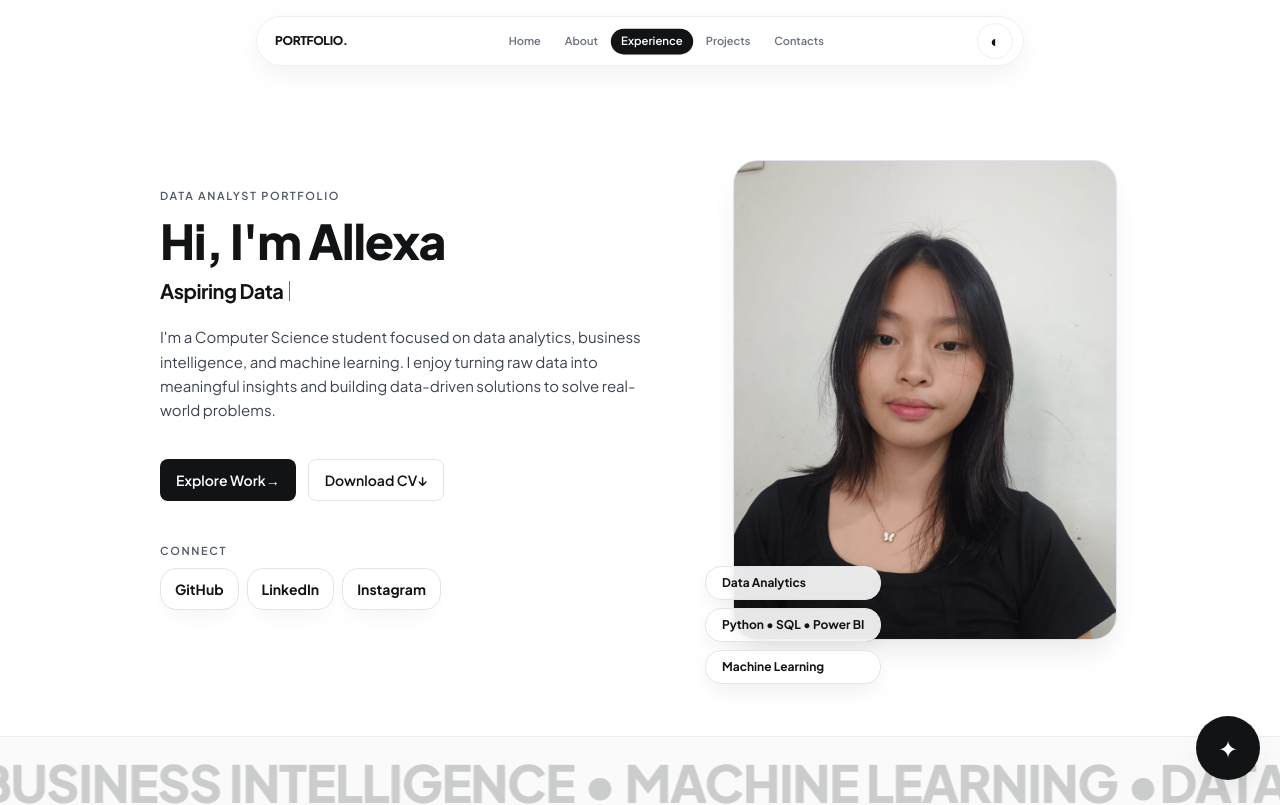
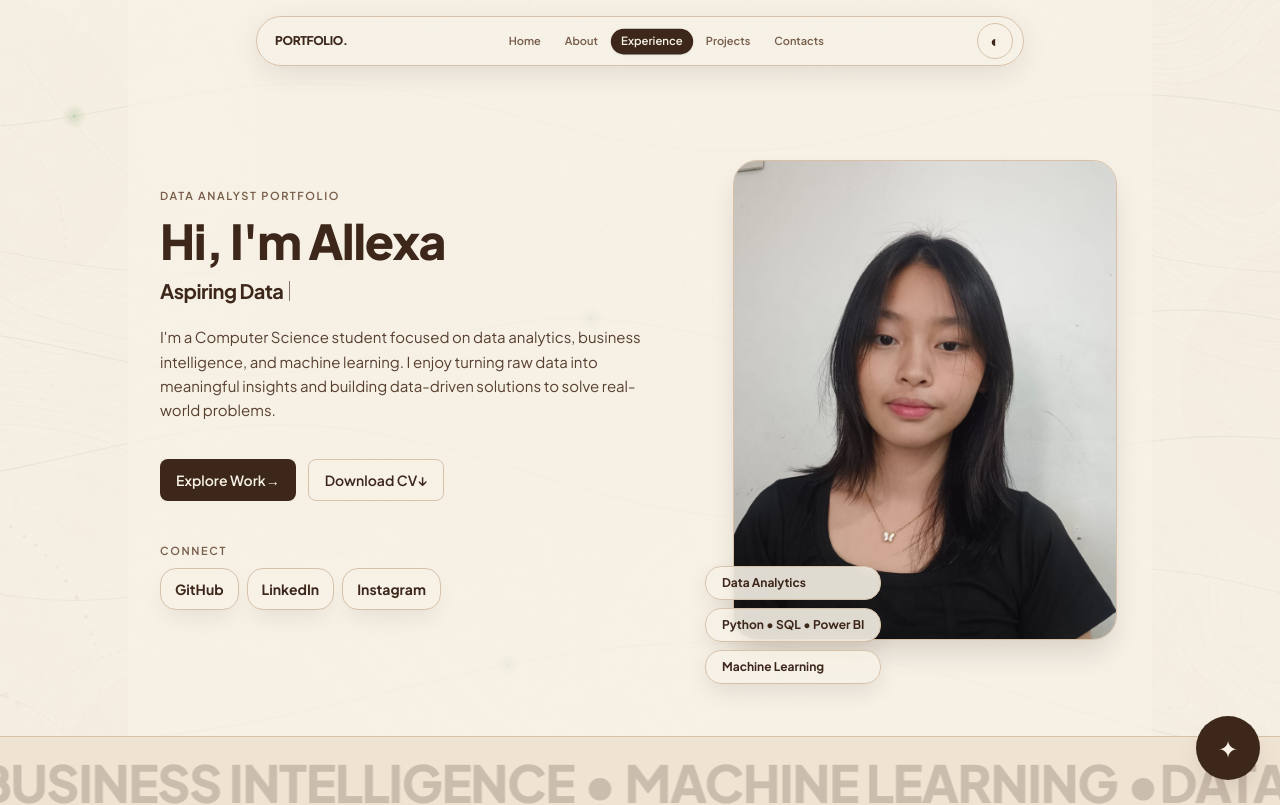
Before and after one commit to allexaFelissa/portofolio, a Next.js app: page / in a window 1280 px wide. Shown: the top 805 px of the page. Built offline with nearby package versions, Linux system fonts and the light colour scheme.

Commit message:
Add brown palette and ambient animation

```diff
--- a/app/globals.css
+++ b/app/globals.css
@@ -10,26 +10,26 @@
  */
 @layer base {
   :root {
-    /* Light theme (default) */
-    --color-bg: 255 255 255; /* #FFFFFF page background */
-    --color-primary: 17 19 21; /* #111315 near-black ink */
-    --color-surface: 250 250 251; /* #FAFAFB nested/card fill */
-    --color-border: 236 238 241; /* #ECEEF1 hairline border */
-    --color-muted: 107 114 128; /* #6B7280 muted meta */
-    --color-body: 75 85 99; /* #4B5563 body copy */
-    --color-accent: 21 55 255; /* #1537FF electric blue */
+    /* Warm parchment and cocoa palette from the brown design branch. */
+    --color-bg: 247 241 230; /* #F7F1E6 oat cream */
+    --color-primary: 61 39 27; /* #3D271B cocoa ink */
+    --color-surface: 239 227 210; /* #EFE3D2 parchment */
+    --color-border: 215 194 169; /* #D7C2A9 toasted edge */
+    --color-muted: 119 92 73; /* #775C49 muted walnut */
+    --color-body: 88 64 49; /* #584031 body copy */
+    --color-accent: 151 183 137; /* #97B789 pale sage */
   }
 
   /* Dark theme: activated by root class="dark" or data-theme="dark". */
   .dark,
   [data-theme="dark"] {
-    --color-bg: 17 19 21; /* #111315 near-black canvas */
-    --color-primary: 245 245 247; /* light ink on dark */
-    --color-surface: 26 28 31; /* #1A1C1F elevated surface */
-    --color-border: 42 45 50; /* #2A2D32 hairline border */
-    --color-muted: 156 163 175; /* #9CA3AF muted meta */
-    --color-body: 209 213 219; /* #D1D5DB body copy */
-    --color-accent: 21 55 255; /* single accent across both themes */
+    --color-bg: 32 20 14; /* #20140E deep cocoa */
+    --color-primary: 245 230 210; /* #F5E6D2 cream ink */
+    --color-surface: 46 30 22; /* #2E1E16 raised cocoa */
+    --color-border: 91 63 46; /* #5B3F2E warm border */
+    --color-muted: 193 164 139; /* #C1A48B muted sand */
+    --color-body: 224 200 177; /* #E0C8B1 body copy */
+    --color-accent: 185 211 171; /* #B9D3AB soft sage */
   }
 
   html {
@@ -37,7 +37,15 @@
   }
 
   body {
+    position: relative;
+    isolation: isolate;
     background-color: rgb(var(--color-bg));
+    background-image:
+      linear-gradient(rgb(var(--color-bg) / .88), rgb(var(--color-bg) / .94)),
+      url("/data-topography-cream.webp");
+    background-attachment: fixed;
+    background-position: center top;
+    background-size: auto, 1440px auto;
     color: rgb(var(--color-primary));
     overflow-x: hidden;
     /* Theme transition (Requirement 10.6: apply within 500ms). */
@@ -48,7 +56,7 @@
 
   ::selection {
     background-color: rgb(var(--color-accent));
-    color: white;
+    color: rgb(61 39 27);
   }
 
   /* Honor reduced-motion: disable the theme transition (Requirement 17.4). */
@@ -75,13 +83,7 @@
 }
 
 #home {
-  --color-bg: 255 255 255;
-  --color-primary: 17 19 21;
-  --color-surface: 250 250 251;
-  --color-border: 226 228 233;
-  --color-muted: 82 89 101;
-  --color-body: 61 68 79;
-  background: #fff;
+  background: rgb(var(--color-bg) / .72);
 }
 
 .pixel-dither {
@@ -191,8 +193,35 @@
 .react-bits-click-spark-global i {
   width: 2px;
   height: 11px;
-  background: rgb(var(--color-accent));
-  box-shadow: 0 0 8px rgb(var(--color-accent) / .45);
+  background: linear-gradient(to top, rgb(var(--color-accent)), rgb(var(--color-primary)));
+  box-shadow: 0 0 8px rgb(var(--color-accent) / .38);
+}
+
+main {
+  position: relative;
+  z-index: 1;
+}
+
+.interactive-current {
+  position: fixed;
+  inset: 0;
+  z-index: 0;
+  pointer-events: none;
+  opacity: .8;
+}
+
+.dark .interactive-current,
+[data-theme="dark"] .interactive-current {
+  mix-blend-mode: screen;
+  opacity: .48;
+}
+
+@media (max-width: 639px) {
+  body { background-size: auto, 960px auto; }
+}
+
+@media (prefers-reduced-motion: reduce) {
+  .interactive-current { opacity: .38; }
 }
 
 /* Restrained monochrome lift and aura for interactive portfolio surfaces. */
--- a/app/layout.tsx
+++ b/app/layout.tsx
@@ -3,6 +3,7 @@ import { Plus_Jakarta_Sans } from "next/font/google";
 import "./globals.css";
 import { ThemeProvider } from "@/hooks/useTheme";
 import { GlobalClickSpark } from "@/components/react-bits/GlobalClickSpark";
+import { InteractiveCurrent } from "@/components/layout/InteractiveCurrent";
 
 /*
  * Typography (Requirement 18.4): "Plus Jakarta Sans" is used throughout the
@@ -33,7 +34,7 @@ export default function RootLayout({
       lang="en"
       className={plusJakartaSans.variable}
     >
-      <body><ThemeProvider>{children}<GlobalClickSpark /></ThemeProvider></body>
+      <body><InteractiveCurrent /><ThemeProvider>{children}<GlobalClickSpark /></ThemeProvider></body>
     </html>
   );
 }
--- /dev/null
+++ b/src/components/layout/InteractiveCurrent.tsx
@@ -0,0 +1,132 @@
+"use client";
+
+import { useEffect, useRef } from "react";
+
+type PointerState = { x: number; y: number; active: boolean };
+
+const STRANDS = [
+  { y: .14, amplitude: 28, frequency: .008, speed: .00028, phase: .2 },
+  { y: .29, amplitude: 42, frequency: .006, speed: -.00022, phase: 1.7 },
+  { y: .43, amplitude: 24, frequency: .01, speed: .00034, phase: 3.1 },
+  { y: .58, amplitude: 38, frequency: .007, speed: -.00026, phase: 4.3 },
+  { y: .73, amplitude: 30, frequency: .009, speed: .00024, phase: 5.6 },
+  { y: .88, amplitude: 44, frequency: .005, speed: -.0002, phase: 2.4 },
+];
+
+function channels(value: string) {
+  return value.trim().split(/\s+/).join(", ");
+}
+
+export function InteractiveCurrent() {
+  const canvasRef = useRef<HTMLCanvasElement>(null);
+
+  useEffect(() => {
+    const canvas = canvasRef.current;
+    const context = canvas?.getContext("2d");
+    if (!canvas || !context || navigator.userAgent.includes("jsdom")) return;
+
+    const finePointer = window.matchMedia("(hover: hover) and (pointer: fine)");
+    const reducedMotion = window.matchMedia("(prefers-reduced-motion: reduce)");
+    const pointer: PointerState = { x: -999, y: -999, active: false };
+    let frame = 0;
+    let width = 0;
+    let height = 0;
+    let accent = "151, 183, 137";
+    let primary = "61, 39, 27";
+
+    const updateColors = () => {
+      const styles = getComputedStyle(document.documentElement);
+      accent = channels(styles.getPropertyValue("--color-accent"));
+      primary = channels(styles.getPropertyValue("--color-primary"));
+    };
+
+    const themeObserver = new MutationObserver(updateColors);
+
+    const resize = () => {
+      const ratio = Math.min(window.devicePixelRatio || 1, 1.5);
+      width = window.innerWidth;
+      height = window.innerHeight;
+      canvas.width = Math.round(width * ratio);
+      canvas.height = Math.round(height * ratio);
+      canvas.style.width = `${width}px`;
+      canvas.style.height = `${height}px`;
+      context.setTransform(ratio, 0, 0, ratio, 0, 0);
+    };
+
+    const move = (event: PointerEvent) => {
+      pointer.x = event.clientX;
+      pointer.y = event.clientY;
+      pointer.active = true;
+    };
+
+    const leave = () => { pointer.active = false; };
+
+    const strandY = (x: number, index: number, time: number) => {
+      const strand = STRANDS[index];
+      let y = strand.y * height
+        + Math.sin(x * strand.frequency + time * strand.speed + strand.phase) * strand.amplitude
+        + Math.sin(x * .0028 - time * strand.speed * .62 + strand.phase) * strand.amplitude * .45;
+
+      if (pointer.active) {
+        const distance = Math.abs(x - pointer.x);
+        const influence = Math.max(0, 1 - distance / 280);
+        y += (pointer.y - y) * influence * influence * .32;
+      }
+      return y;
+    };
+
+    const draw = (time: number) => {
+      context.clearRect(0, 0, width, height);
+
+      STRANDS.forEach((strand, index) => {
+        const color = index % 3 === 1 ? primary : accent;
+        context.beginPath();
+        for (let x = -48; x <= width + 48; x += 32) {
+          const y = strandY(x, index, time);
+          if (x === -48) context.moveTo(x, y);
+          else context.lineTo(x, y);
+        }
+        context.strokeStyle = `rgba(${color}, ${index % 3 === 1 ? .08 : .18})`;
+        context.lineWidth = index % 3 === 1 ? .7 : 1.05;
+        context.shadowColor = `rgba(${accent}, .22)`;
+        context.shadowBlur = 10;
+        context.stroke();
+        context.shadowBlur = 0;
+
+        const travel = width + 160;
+        const pulseX = ((time * (.018 + index * .0018) + strand.phase * 170) % travel) - 80;
+        const pulseY = strandY(pulseX, index, time);
+        const glow = context.createRadialGradient(pulseX, pulseY, 0, pulseX, pulseY, 12);
+        glow.addColorStop(0, `rgba(${accent}, .72)`);
+        glow.addColorStop(.18, `rgba(${accent}, .32)`);
+        glow.addColorStop(1, `rgba(${accent}, 0)`);
+        context.fillStyle = glow;
+        context.beginPath();
+        context.arc(pulseX, pulseY, 12, 0, Math.PI * 2);
+        context.fill();
+      });
+
+      if (!reducedMotion.matches) frame = window.requestAnimationFrame(draw);
+    };
+
+    resize();
+    updateColors();
+    themeObserver.observe(document.documentElement, { attributes: true, attributeFilter: ["class", "data-theme"] });
+    if (finePointer.matches) {
+      window.addEventListener("pointermove", move, { passive: true });
+      document.documentElement.addEventListener("pointerleave", leave);
+    }
+    window.addEventListener("resize", resize, { passive: true });
+    draw(0);
+
+    return () => {
+      if (frame) window.cancelAnimationFrame(frame);
+      window.removeEventListener("pointermove", move);
+      document.documentElement.removeEventListener("pointerleave", leave);
+      window.removeEventListener("resize", resize);
+      themeObserver.disconnect();
+    };
+  }, []);
+
+  return <canvas ref={canvasRef} className="interactive-current" aria-hidden="true" />;
+}
--- a/tailwind.config.ts
+++ b/tailwind.config.ts
@@ -57,11 +57,11 @@ const config: Config = {
 
         // --- Fixed brand accents (not themed) ---
         // Pure-black accents.
-        ink: "#000000",
+        ink: "#3D271B",
         // AI "online" green range 22C55E–4ADE80.
         "ai-green": {
-          DEFAULT: "#1537FF",
-          light: "#5C76FF",
+          DEFAULT: "#97B789",
+          light: "#B9D3AB",
         },
       },
       borderRadius: {
@@ -80,12 +80,12 @@ const config: Config = {
       boxShadow: {
         // Elevation tokens: opacity 0.04–0.12, blur 8–24px.
         // Floating navbar pill.
-        pill: "0 8px 30px -4px rgb(0 0 0 / 0.07)",
+        pill: "0 8px 30px -4px rgb(61 39 27 / 0.12)",
         // Cards / hovering panels.
-        card: "0 12px 24px -8px rgb(0 0 0 / 0.05)",
-        "card-hover": "0 16px 30px -8px rgb(0 0 0 / 0.10)",
+        card: "0 12px 24px -8px rgb(61 39 27 / 0.10)",
+        "card-hover": "0 16px 30px -8px rgb(61 39 27 / 0.18)",
         // Floating capability badges.
-        badge: "0 8px 24px -4px rgb(0 0 0 / 0.08)",
+        badge: "0 8px 24px -4px rgb(61 39 27 / 0.14)",
       },
     },
   },
```
Also changed, not shown: public/data-topography-cream.webp (added).
